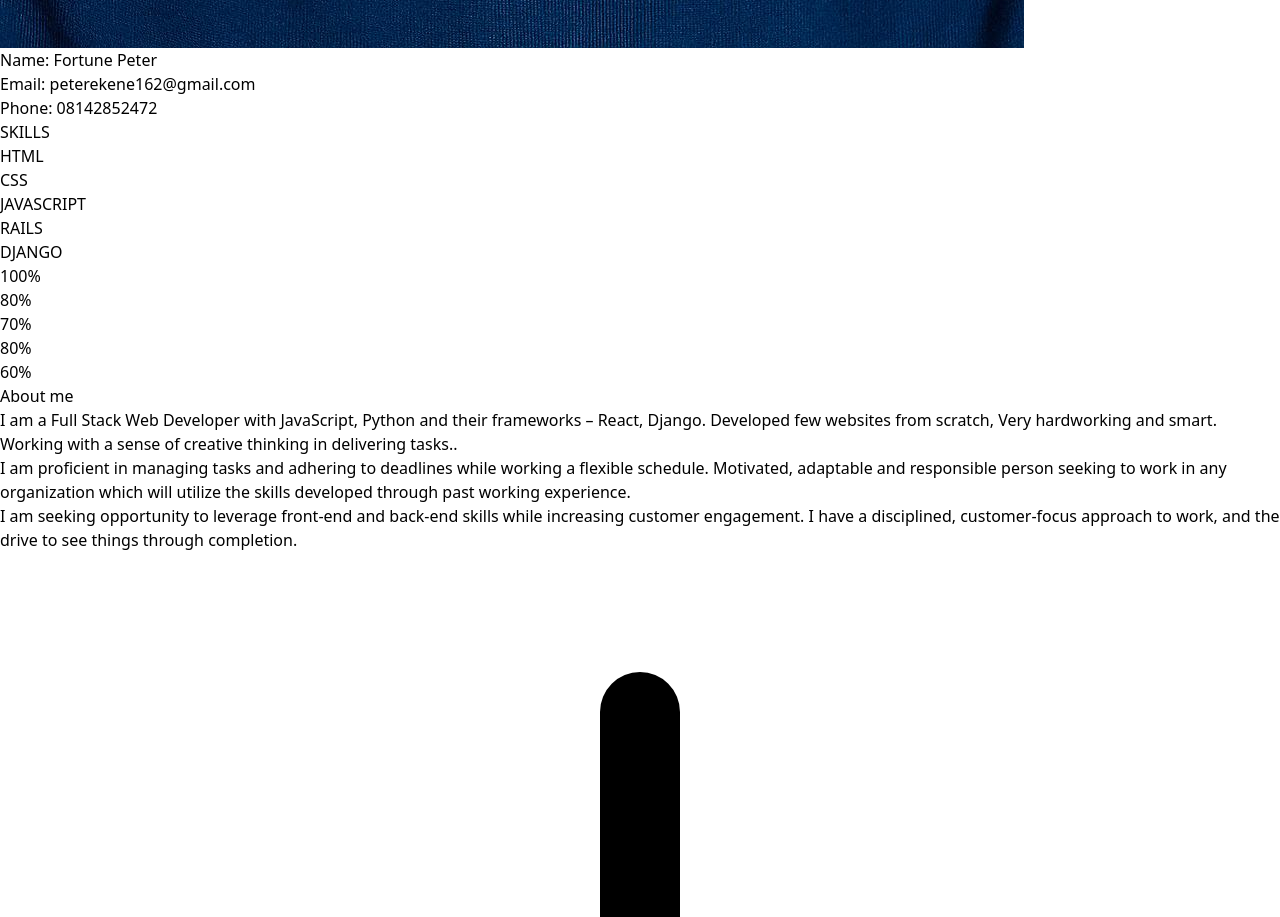
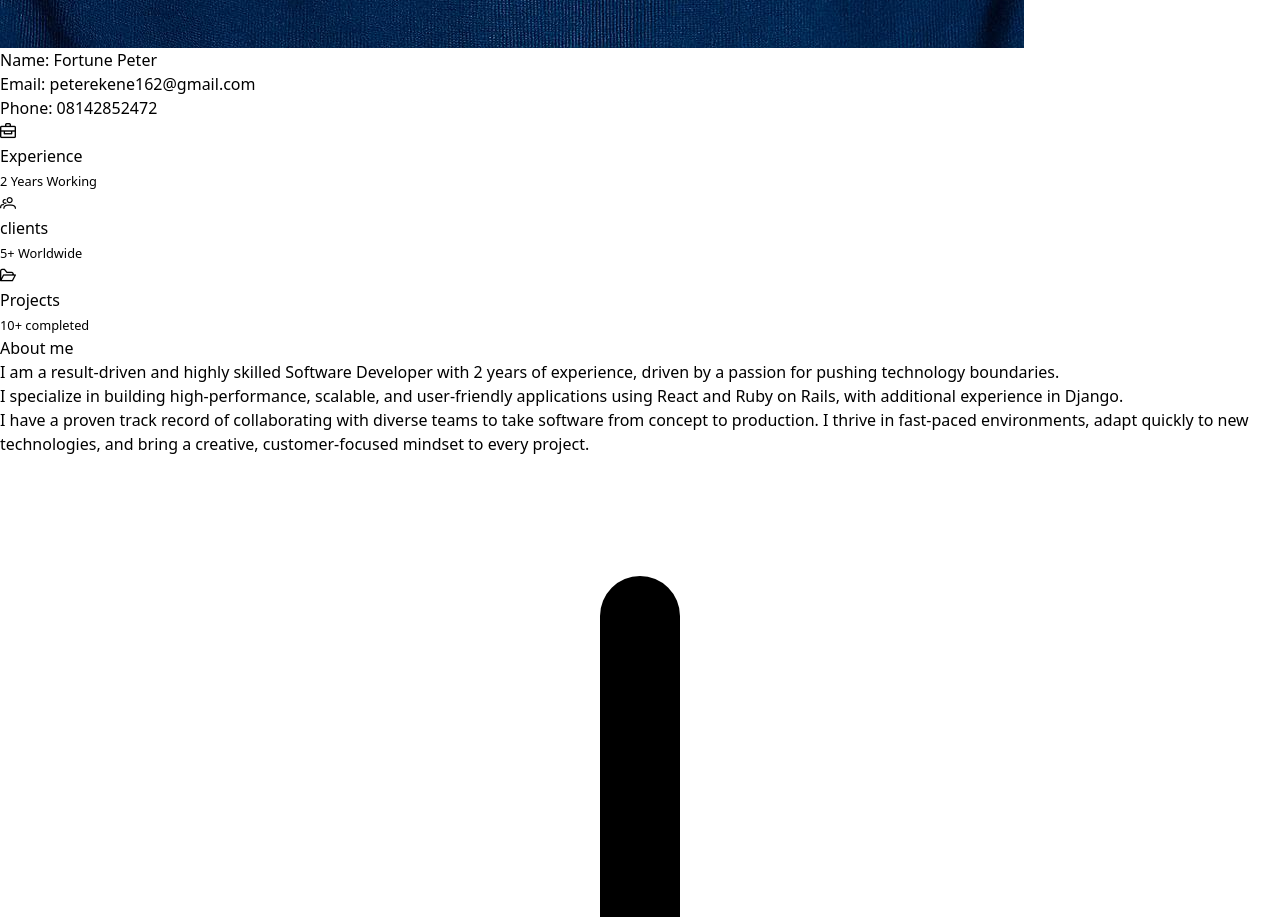
Before and after one commit to Tunez10/my_portfolio, a React (Vite) app: page / in a window 1280 px wide. Shown: the part 2480-3397 px from the top of the page. Built offline with nearby package versions, Linux system fonts and the light colour scheme.

Commit message:
About edited

```diff
--- a/src/components/About.jsx
+++ b/src/components/About.jsx
@@ -15,9 +15,9 @@ export default function About() {
         {/* The left section */}
         <div className='lg:w-[50%] '>
 
-          <div className='md:flex gap-5'>
+          <div className='flex gap-5'>
             <div>
-              <img className='h-[400px] bg-cover lg:h-[200px] w-full rounded-xl shadow-xl bg-no-repeat' src={AboutImage} alt="" />
+              <img className='h-[200px] bg-cover lg:h-[200px] lg:w-full rounded-xl shadow-xl bg-no-repeat' src={AboutImage} alt="" />
             </div>
             <div className='flex flex-col gap-5 mt-5'>
               <p className=' font-semibold'>Name: <span className='text-gray-500'>Fortune Peter</span></p>
@@ -27,7 +27,7 @@ export default function About() {
           </div>
 
           {/* Skills */}
-          <div className='py-1'>
+          {/* <div className='py-1'>
             <p className=' font-bold text-xl mt-10'>SKILLS</p>
             <div className='flex justify-between'>
               <div className='flex flex-col gap-3 mt-3'>
@@ -45,7 +45,30 @@ export default function About() {
                 <p>60%</p>
               </div>
             </div>
+          </div> */}
+
+          <div className='flex items-center justify-between mt-10  flex-wrap'>
+            <article className="p-4 border border-gray-200 rounded-lg shadow text-center hover:shadow-teal-500">
+              <i className="pi pi-briefcase text-3xl text-teal-600 mb-2"></i>
+              <h5 className="text-lg font-semibold mb-1">Experience</h5>
+              <small className="text-gray-500">2 Years Working</small>
+            </article>
+
+            <article className='p-4 border border-gray-200 rounded-lg shadow text-center hover:shadow-teal-500'>
+              <i className="pi pi-users text-3xl text-teal-600 mb-2"></i>
+              <h5 className="text-lg font-semibold mb-1">clients</h5>
+              <small className="text-gray-500">5+ Worldwide</small>
+            </article>
+
+            <article className='p-4 border border-gray-200 rounded-lg shadow text-center hover:shadow-teal-500'>
+              <i className="pi pi-folder-open text-3xl text-teal-600 mb-2"></i>
+              <h5 className="text-lg font-semibold mb-1">Projects</h5>
+              <small className="text-gray-500">10+ completed</small>
+            </article>
+
           </div>
+
+
         </div>
 
         {/* The right Section */}
@@ -53,9 +76,9 @@ export default function About() {
           <div>
             <p className='font-bold text-3xl underline decoration-teal-600 underline-offset-[20px]'>About me</p>
             <div className='flex flex-col gap-2 mt-10 lg:text-sm'>
-              <p>I am a Full Stack Web Developer with JavaScript, Python and their frameworks – React, Django. Developed few websites from scratch, Very hardworking and smart. Working with a sense of creative thinking in delivering tasks..</p>
-              <p>I am proficient in managing tasks and adhering to deadlines while working a flexible schedule. Motivated, adaptable and responsible person seeking to work in any organization which will utilize the skills developed through past working experience. </p>
-              <p>I am seeking opportunity to leverage front-end and back-end skills while increasing customer engagement. I have a disciplined, customer-focus approach to work, and the drive to see things through completion.</p>
+              <p>I am a result-driven and highly skilled Software Developer with 2 years of experience, driven by a passion for pushing technology boundaries.</p>
+              <p> I specialize in building high-performance, scalable, and user-friendly applications using React and Ruby on Rails, with additional experience in Django.</p>
+              <p>I have a proven track record of collaborating with diverse teams to take software from concept to production. I thrive in fast-paced environments, adapt quickly to new technologies, and bring a creative, customer-focused mindset to every project.</p>
             </div>
           </div>
 
```
